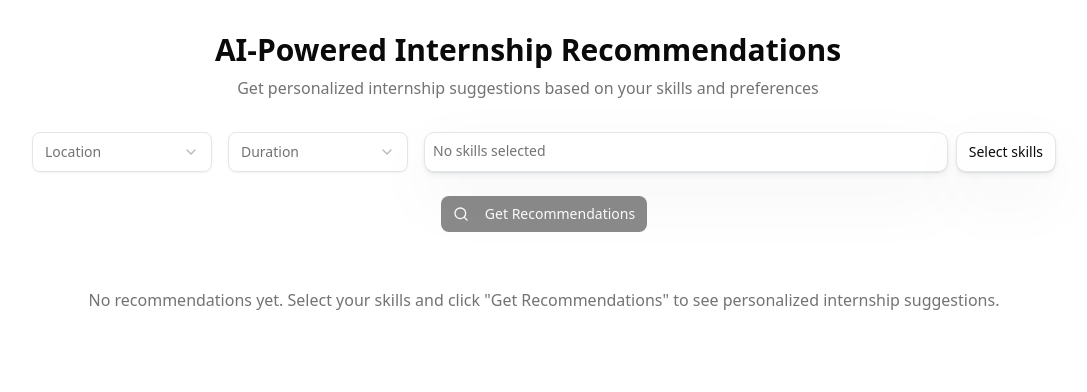
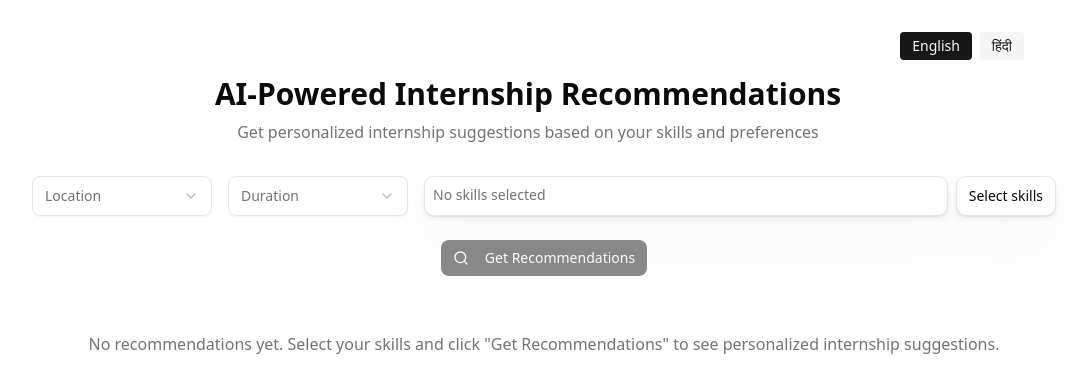
Before and after one commit to KcubixPero/SIH_AIML, a Next.js app in the folder frontend/: page /internships in a window 1280 px wide. Shown: the top 392 px of the page, without its empty margins (112-1199 px from the left). Built offline with nearby package versions, Linux system fonts and the light colour scheme.

Commit message:
Added translations

```diff
--- a/frontend/src/app/internships/page.tsx
+++ b/frontend/src/app/internships/page.tsx
@@ -3,10 +3,12 @@
 import { useState } from 'react';
 import { Filter } from "@/components/Filter";
 import { Internships } from "@/components/Internships";
+import { useTranslation } from "@/lib/useTranslation";
 
 export default function page() {
   const [recommendations, setRecommendations] = useState<any[]>([]);
   const [isLoading, setIsLoading] = useState(false);
+  const { t, language, changeLanguage } = useTranslation();
 
   const handleRecommendations = (newRecommendations: any[]) => {
     setRecommendations(newRecommendations);
@@ -18,19 +20,51 @@ export default function page() {
 
   return (
     <div className="max-w-5xl mx-auto px-4 py-8 space-y-6">
+      {/* Language Toggle */}
+      <div className="flex justify-end mb-4">
+        <div className="flex gap-2">
+          <button
+            onClick={() => changeLanguage('en')}
+            className={`px-3 py-1 rounded text-sm font-medium transition-colors ${
+              language === 'en'
+                ? 'bg-primary text-primary-foreground'
+                : 'bg-secondary text-secondary-foreground hover:bg-secondary/80'
+            }`}
+          >
+            {t('page.languageEnglish')}
+          </button>
+          <button
+            onClick={() => changeLanguage('hi')}
+            className={`px-3 py-1 rounded text-sm font-medium transition-colors ${
+              language === 'hi'
+                ? 'bg-primary text-primary-foreground'
+                : 'bg-secondary text-secondary-foreground hover:bg-secondary/80'
+            }`}
+          >
+            {t('page.languageHindi')}
+          </button>
+        </div>
+      </div>
+
       <div className="text-center mb-8">
-        <h1 className="text-3xl font-bold text-foreground mb-2">AI-Powered Internship Recommendations</h1>
-        <p className="text-muted-foreground">Get personalized internship suggestions based on your skills and preferences</p>
+        <h1 className="text-3xl font-bold text-foreground mb-2">
+          {t('page.title')}
+        </h1>
+        <p className="text-muted-foreground">
+          {t('page.subtitle')}
+        </p>
       </div>
 
       <Filter
         onRecommendations={handleRecommendations}
         onLoading={handleLoading}
+        language={language}
       />
 
       <Internships
         recommendations={recommendations}
         isLoading={isLoading}
+        language={language}
       />
     </div>
   )
--- a/frontend/src/components/Filter.tsx
+++ b/frontend/src/components/Filter.tsx
@@ -18,13 +18,16 @@ import {
 } from "@/components/ui/dropdown-menu"
 import { Button } from './ui/button'
 import { XIcon, Search, Loader2 } from 'lucide-react'
+import { useTranslation } from '@/lib/useTranslation'
+import translations from '@/lib/translations.json'
 
 interface FilterProps {
   onRecommendations: (recommendations: any[]) => void;
   onLoading: (loading: boolean) => void;
+  language: 'en' | 'hi';
 }
 
-export const Filter = ({ onRecommendations, onLoading }: FilterProps) => {
+export const Filter = ({ onRecommendations, onLoading, language }: FilterProps) => {
   const [selectedLocation, setSelectedLocation] = useState<string>("");
   const [selectedDuration, setSelectedDuration] = useState<string>("");
   const [selectedSkills, setSelectedSkills] = useState<string[]>([]);
@@ -32,16 +35,17 @@ export const Filter = ({ onRecommendations, onLoading }: FilterProps) => {
   const [availableLocations, setAvailableLocations] = useState<string[]>([]);
   const [isLoading, setIsLoading] = useState(false);
   const [modelType, setModelType] = useState<'tfidf' | 'ann'>('tfidf');
+  const { t } = useTranslation(language);
 
-  // Use hardcoded skills and locations
+  // Use translated skills and locations
   useEffect(() => {
-    setAvailableSkills(skills);
-    setAvailableLocations(filters.location);
-  }, []);
+    setAvailableSkills(translations[language].skills);
+    setAvailableLocations(translations[language].locations);
+  }, [language]);
 
   const handleGetRecommendations = async () => {
     if (selectedSkills.length === 0) {
-      alert('Please select at least one skill');
+      alert(t('filter.selectAtLeastOneSkill'));
       return;
     }
 
@@ -71,11 +75,11 @@ export const Filter = ({ onRecommendations, onLoading }: FilterProps) => {
       } else {
         const errorData = await response.json();
         console.error('API Error:', errorData);
-        alert('Error getting recommendations: ' + (errorData.error || 'Unknown error'));
+        alert(t('filter.errorGettingRecommendations') + ' ' + (errorData.error || t('filter.unknownError')));
       }
     } catch (error) {
       console.error('Network Error:', error);
-      alert('Network error. Make sure the backend server is running on port 5000.');
+      alert(t('filter.networkError'));
     } finally {
       setIsLoading(false);
       onLoading(false);
@@ -87,7 +91,7 @@ export const Filter = ({ onRecommendations, onLoading }: FilterProps) => {
       <div className="flex gap-4 mb-6">
         <Select value={selectedLocation} onValueChange={setSelectedLocation}>
           <SelectTrigger className="w-[180px] min-h-10">
-            <SelectValue placeholder="Location" />
+            <SelectValue placeholder={t('filter.location')} />
           </SelectTrigger>
           <SelectContent>
             {availableLocations.map(loc => (
@@ -98,10 +102,10 @@ export const Filter = ({ onRecommendations, onLoading }: FilterProps) => {
 
         <Select value={selectedDuration} onValueChange={setSelectedDuration}>
           <SelectTrigger className="w-[180px] min-h-10">
-            <SelectValue placeholder="Duration" />
+            <SelectValue placeholder={t('filter.duration')} />
           </SelectTrigger>
           <SelectContent>
-            {filters.duration.map(d => (
+            {translations[language].durations.map(d => (
               <SelectItem key={d} value={d}>{d}</SelectItem>
             ))}
           </SelectContent>
@@ -112,6 +116,7 @@ export const Filter = ({ onRecommendations, onLoading }: FilterProps) => {
             selectedSkills={selectedSkills}
             onSkillsChange={setSelectedSkills}
             availableSkills={availableSkills}
+            language={language}
           />
         </div>
       </div>
@@ -125,12 +130,12 @@ export const Filter = ({ onRecommendations, onLoading }: FilterProps) => {
           {isLoading ? (
             <>
               <Loader2 className="mr-2 h-4 w-4 animate-spin" />
-              Getting Recommendations...
+              {t('filter.gettingRecommendations')}
             </>
           ) : (
             <>
               <Search className="mr-2 h-4 w-4" />
-              Get Recommendations
+              {t('filter.getRecommendations')}
             </>
           )}
         </Button>
@@ -143,9 +148,11 @@ interface SkillsSelectProps {
   selectedSkills: string[];
   onSkillsChange: (skills: string[]) => void;
   availableSkills: string[];
+  language: 'en' | 'hi';
 }
 
-const SkillsSelect = ({ selectedSkills, onSkillsChange, availableSkills }: SkillsSelectProps) => {
+const SkillsSelect = ({ selectedSkills, onSkillsChange, availableSkills, language }: SkillsSelectProps) => {
+  const { t } = useTranslation(language);
   const handleSkillSelect = (skill: string) => {
     if (selectedSkills.includes(skill)) {
       onSkillsChange(selectedSkills.filter((s) => s !== skill));
@@ -175,16 +182,16 @@ const SkillsSelect = ({ selectedSkills, onSkillsChange, availableSkills }: Skill
           ))
         }
         {selectedSkills.length === 0 && (
-          <span className="text-muted-foreground text-sm">No skills selected</span>
+          <span className="text-muted-foreground text-sm">{t('filter.noSkillsSelected')}</span>
         )}
       </div>
 
       <DropdownMenu>
         <DropdownMenuTrigger className="px-3 py-1.5 max-h-10 rounded-lg border border-border shadow-faded text-sm bg-background hover:bg-accent hover:text-accent-foreground transition-colors">
-          Select skills
+          {t('filter.selectSkills')}
         </DropdownMenuTrigger>
         <DropdownMenuContent className="max-h-[18rem] w-[200px]">
-          <DropdownMenuLabel>Select Skills</DropdownMenuLabel>
+          <DropdownMenuLabel>{t('filter.selectSkills')}</DropdownMenuLabel>
           <DropdownMenuSeparator />
           {
             availableSkills.map(s => (
--- a/frontend/src/components/Internships.tsx
+++ b/frontend/src/components/Internships.tsx
@@ -1,18 +1,21 @@
 import React from 'react'
 import { Intern, JobCard } from './JobCard';
+import { useTranslation } from '@/lib/useTranslation';
 
 interface InternshipsProps {
   recommendations: any[];
   isLoading: boolean;
+  language: 'en' | 'hi';
 }
 
-export const Internships = ({ recommendations, isLoading }: InternshipsProps) => {
+export const Internships = ({ recommendations, isLoading, language }: InternshipsProps) => {
+  const { t } = useTranslation(language);
   if (isLoading) {
     return (
       <div className="space-y-4 w-5xl">
         <div className="text-center py-8">
           <div className="animate-spin rounded-full h-8 w-8 border-b-2 border-primary mx-auto"></div>
-          <p className="mt-2 text-muted-foreground">Loading recommendations...</p>
+          <p className="mt-2 text-muted-foreground">{t('internships.loading')}</p>
         </div>
       </div>
     );
@@ -22,7 +25,7 @@ export const Internships = ({ recommendations, isLoading }: InternshipsProps) =>
     return (
       <div className="space-y-4 w-5xl">
         <div className="text-center py-8">
-          <p className="text-muted-foreground">No recommendations yet. Select your skills and click "Get Recommendations" to see personalized internship suggestions.</p>
+          <p className="text-muted-foreground">{t('internships.noRecommendations')}</p>
         </div>
       </div>
     );
@@ -31,8 +34,8 @@ export const Internships = ({ recommendations, isLoading }: InternshipsProps) =>
   return (
     <div className="space-y-4 w-5xl">
       <div className="mb-4">
-        <h2 className="text-xl font-semibold">Recommended Internships</h2>
-        <p className="text-sm text-muted-foreground">Found {recommendations.length} matching opportunities</p>
+        <h2 className="text-xl font-semibold">{t('internships.title')}</h2>
+        <p className="text-sm text-muted-foreground">{t('internships.found', { count: recommendations.length })}</p>
       </div>
       {
         recommendations.slice(0, 5).map((rec, index) => (
@@ -40,6 +43,7 @@ export const Internships = ({ recommendations, isLoading }: InternshipsProps) =>
             intern={convertRecommendationToIntern(rec)}
             key={`${rec.job_title || rec.role}-${index}`}
             recommendation={rec}
+            language={language}
           />
         ))
       }
--- /dev/null
+++ b/frontend/src/lib/translations.json
@@ -0,0 +1,168 @@
+{
+  "en": {
+    "page": {
+      "title": "AI-Powered Internship Recommendations",
+      "subtitle": "Get personalized internship suggestions based on your skills and preferences",
+      "languageEnglish": "English",
+      "languageHindi": "हिंदी"
+    },
+    "filter": {
+      "location": "Location",
+      "duration": "Duration",
+      "model": "Model",
+      "selectSkills": "Select skills",
+      "noSkillsSelected": "No skills selected",
+      "getRecommendations": "Get Recommendations",
+      "gettingRecommendations": "Getting Recommendations...",
+      "selectAtLeastOneSkill": "Please select at least one skill",
+      "errorGettingRecommendations": "Error getting recommendations:",
+      "networkError": "Network error. Make sure the backend server is running on port 5000.",
+      "unknownError": "Unknown error"
+    },
+    "internships": {
+      "title": "Recommended Internships",
+      "found": "Found {count} matching opportunities",
+      "noRecommendations": "No recommendations yet. Select your skills and click \"Get Recommendations\" to see personalized internship suggestions.",
+      "loading": "Loading recommendations...",
+      "requiredSkills": "Required Skills:",
+      "skillsToLearn": "Skills to Learn:",
+      "match": "{score}% match",
+      "score": "Score: {score}%"
+    },
+    "jobCard": {
+      "company": "Company",
+      "location": "Location",
+      "stipend": "Stipend",
+      "duration": "Duration",
+      "companyEmoji": "🏢",
+      "locationEmoji": "📍",
+      "stipendEmoji": "💰",
+      "durationEmoji": "⏳"
+    },
+    "models": {
+      "tfidf": "TF-IDF",
+      "ann": "ANN"
+    },
+    "skills": [
+      "JavaScript",
+      "React",
+      "Node.js",
+      "Problem Solving",
+      "Python",
+      "Pandas",
+      "Machine Learning",
+      "Statistics",
+      "Figma",
+      "UI/UX",
+      "Prototyping",
+      "Creativity",
+      "Content Writing",
+      "SEO",
+      "Social Media",
+      "Analytics",
+      "Networking",
+      "Security Tools",
+      "Linux",
+      "Attention to Detail"
+    ],
+    "locations": [
+      "Remote",
+      "Bangalore",
+      "Hyderabad",
+      "Mumbai",
+      "Delhi",
+      "Chennai",
+      "Pune",
+      "Gurgaon",
+      "Kolkata"
+    ],
+    "durations": [
+      "1 month",
+      "3 months",
+      "6 months"
+    ]
+  },
+  "hi": {
+    "page": {
+      "title": "AI-संचालित इंटर्नशिप सुझाव",
+      "subtitle": "अपनी कौशल और प्राथमिकताओं के आधार पर व्यक्तिगत इंटर्नशिप सुझाव प्राप्त करें",
+      "languageEnglish": "English",
+      "languageHindi": "हिंदी"
+    },
+    "filter": {
+      "location": "स्थान",
+      "duration": "अवधि",
+      "model": "मॉडल",
+      "selectSkills": "कौशल चुनें",
+      "noSkillsSelected": "कोई कौशल नहीं चुना गया",
+      "getRecommendations": "सुझाव प्राप्त करें",
+      "gettingRecommendations": "सुझाव प्राप्त हो रहे हैं...",
+      "selectAtLeastOneSkill": "कृपया कम से कम एक कौशल चुनें",
+      "errorGettingRecommendations": "सुझाव प्राप्त करने में त्रुटि:",
+      "networkError": "नेटवर्क त्रुटि। कृपया सुनिश्चित करें कि बैकएंड सर्वर पोर्ट 5000 पर चल रहा है।",
+      "unknownError": "अज्ञात त्रुटि"
+    },
+    "internships": {
+      "title": "अनुशंसित इंटर्नशिप",
+      "found": "{count} मिलते-जुलते अवसर मिले",
+      "noRecommendations": "अभी तक कोई सुझाव नहीं। व्यक्तिगत इंटर्नशिप सुझाव देखने के लिए अपने कौशल चुनें और \"सुझाव प्राप्त करें\" पर क्लिक करें।",
+      "loading": "सुझाव लोड हो रहे हैं...",
+      "requiredSkills": "आवश्यक कौशल:",
+      "skillsToLearn": "सीखने योग्य कौशल:",
+      "match": "{score}% मैच",
+      "score": "स्कोर: {score}%"
+    },
+    "jobCard": {
+      "company": "कंपनी",
+      "location": "स्थान",
+      "stipend": "वजीफा",
+      "duration": "अवधि",
+      "companyEmoji": "🏢",
+      "locationEmoji": "📍",
+      "stipendEmoji": "💰",
+      "durationEmoji": "⏳"
+    },
+    "models": {
+      "tfidf": "TF-IDF",
+      "ann": "ANN"
+    },
+    "skills": [
+      "जावास्क्रिप्ट",
+      "रिएक्ट",
+      "नोड.जेएस",
+      "समस्या समाधान",
+      "पायथन",
+      "पांडास",
+      "मशीन लर्निंग",
+      "सांख्यिकी",
+      "फिगमा",
+      "UI/UX",
+      "प्रोटोटाइपिंग",
+      "रचनात्मकता",
+      "कंटेंट लेखन",
+      "SEO",
+      "सोशल मीडिया",
+      "विश्लेषण",
+      "नेटवर्किंग",
+      "सुरक्षा उपकरण",
+      "लिनक्स",
+      "विवरण पर ध्यान"
+    ],
+    "locations": [
+      "रिमोट",
+      "बैंगलोर",
+      "हैदराबाद",
+      "मुंबई",
+      "दिल्ली",
+      "चेन्नई",
+      "पुणे",
+      "गुड़गांव",
+      "कोलकाता"
+    ],
+    "durations": [
+      "1 महीना",
+      "3 महीने",
+      "6 महीने"
+    ]
+  }
+}
--- /dev/null
+++ b/frontend/src/lib/useTranslation.ts
@@ -0,0 +1,52 @@
+import { useState, useEffect } from 'react';
+import translations from './translations.json';
+
+type Language = 'en' | 'hi';
+type TranslationKey = string;
+
+export const useTranslation = (defaultLanguage: Language = 'en') => {
+  const [language, setLanguage] = useState<Language>(defaultLanguage);
+
+  const t = (key: TranslationKey, params?: Record<string, string | number>): string => {
+    const keys = key.split('.');
+    let value: any = translations[language];
+
+    for (const k of keys) {
+      value = value?.[k];
+    }
+
+    if (typeof value !== 'string') {
+      return key; // Return key if translation not found
+    }
+
+    // Replace parameters in the string
+    if (params) {
+      return value.replace(/\{(\w+)\}/g, (match, paramKey) => {
+        return params[paramKey]?.toString() || match;
+      });
+    }
+
+    return value;
+  };
+
+  const changeLanguage = (newLanguage: Language) => {
+    setLanguage(newLanguage);
+    localStorage.setItem('preferred-language', newLanguage);
+  };
+
+  // Load saved language preference on mount
+  useEffect(() => {
+    const savedLanguage = localStorage.getItem('preferred-language') as Language;
+    if (savedLanguage && (savedLanguage === 'en' || savedLanguage === 'hi')) {
+      setLanguage(savedLanguage);
+    }
+  }, []);
+
+  return {
+    t,
+    language,
+    changeLanguage,
+    isEnglish: language === 'en',
+    isHindi: language === 'hi'
+  };
+};
```
Also changed, not shown: frontend/src/components/JobCard.tsx (+10 -7 lines).
